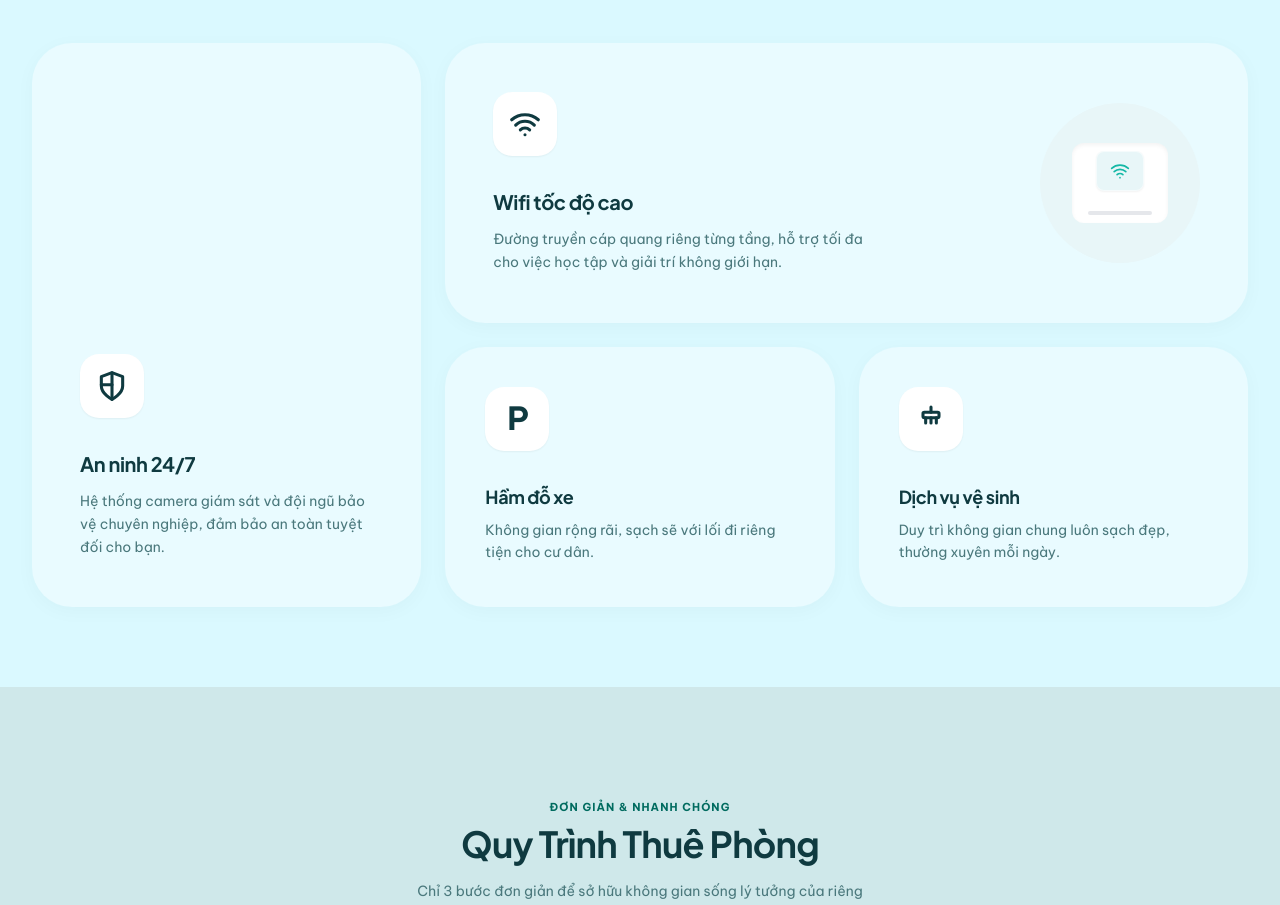
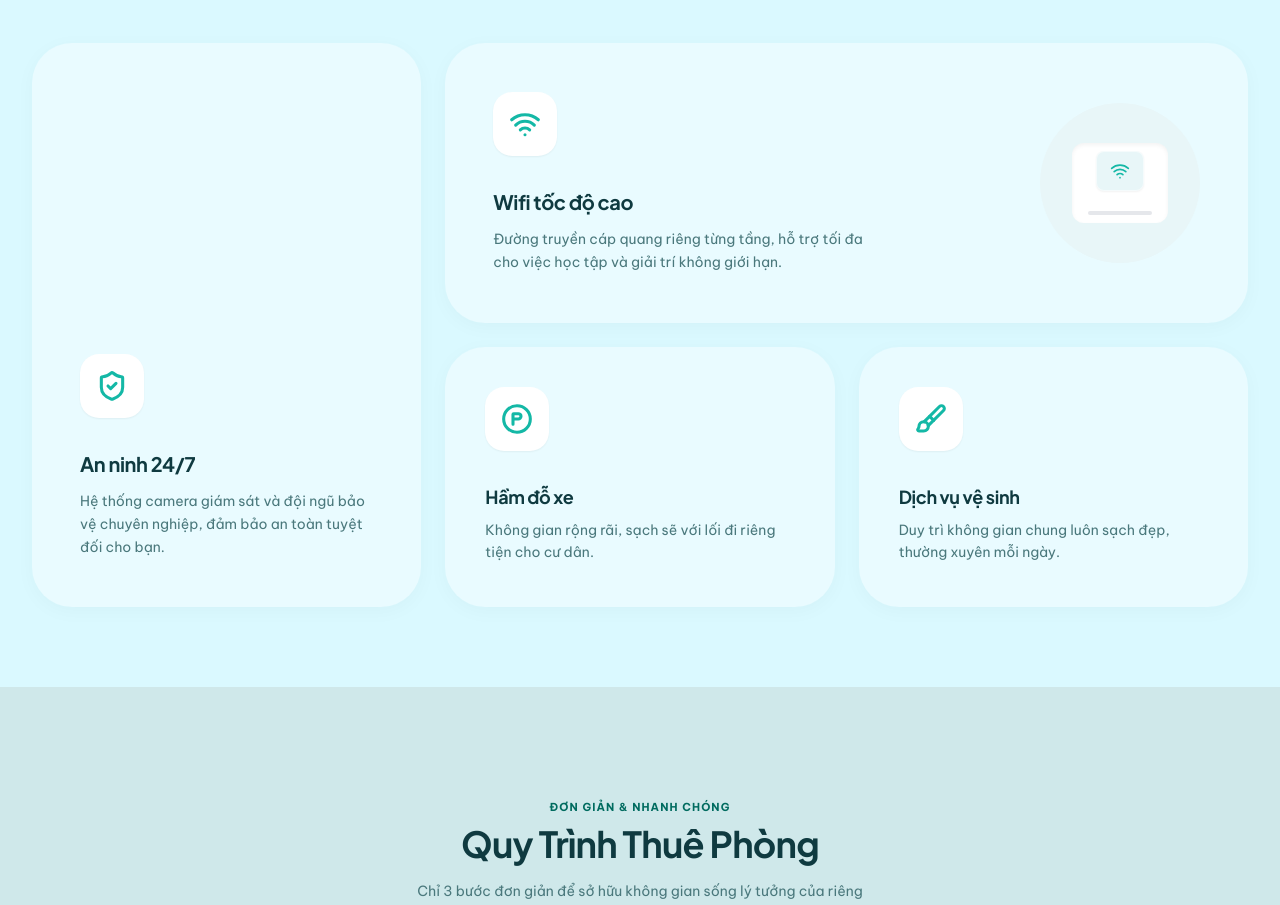
Before and after one commit to tman03898-afk/Nhom-Do-An-CNPM-2026, a React (Vite) app in the folder phong-tro-frontend/: page / in a window 1280 px wide. Shown: the part 1775-2680 px from the top of the page. Built offline with nearby package versions, Linux system fonts and the light colour scheme.

Commit message:
style: update amenities icons and colors to primary teal

```diff
--- a/phong-tro-frontend/src/pages/guest/HomePage.jsx
+++ b/phong-tro-frontend/src/pages/guest/HomePage.jsx
@@ -1,6 +1,6 @@
 import { Link } from 'react-router-dom';
 import { useState } from 'react';
-import { ArrowRight, Wifi, Phone, MapPin, MessageCircle, ChevronDown } from 'lucide-react';
+import { ArrowRight, Wifi, Phone, MapPin, MessageCircle, ChevronDown, ShieldCheck, ParkingCircle, Brush } from 'lucide-react';
 import CustomSelect from '../../components/common/CustomSelect';
 
 export default function HomePage() {
@@ -144,11 +144,7 @@ export default function HomePage() {
             {/* Left tall card */}
             <div className="bg-[#E9FBFF] p-8 md:p-12 rounded-[2.5rem] md:row-span-2 flex flex-col justify-end hover:-translate-y-2 transition-transform shadow-[0_4px_20px_rgba(0,0,0,0.03)] min-h-[380px] lg:min-h-[480px]">
               <div className="w-16 h-16 bg-white rounded-[1.2rem] flex items-center justify-center mb-8 shadow-sm">
-                <svg className="w-8 h-8 text-[#0F3A40]" fill="none" stroke="currentColor" strokeWidth="2.3" strokeLinecap="round" strokeLinejoin="round" viewBox="0 0 24 24">
-                  <path d="M12 22s8-4 8-10V5l-8-3-8 3v7c0 6 8 10 8 10z" />
-                  <path d="M12 2v20" />
-                  <path d="M4 11h8" />
-                </svg>
+                <ShieldCheck className="w-8 h-8 text-[#14B8A6]" strokeWidth={2.3} />
               </div>
               <h4 className="font-sans font-bold text-xl mb-3 text-nest-text-primary">An ninh 24/7</h4>
               <p className="text-sm text-nest-text-secondary leading-relaxed">Hệ thống camera giám sát và đội ngũ bảo vệ chuyên nghiệp, đảm bảo an toàn tuyệt đối cho bạn.</p>
@@ -158,7 +154,7 @@ export default function HomePage() {
             <div className="bg-[#E9FBFF] p-8 md:p-12 rounded-[2.5rem] md:col-span-2 hover:-translate-y-2 transition-transform shadow-[0_4px_20px_rgba(0,0,0,0.03)] flex flex-col md:flex-row items-center justify-between gap-8 h-full min-h-[280px]">
               <div className="flex-1">
                 <div className="w-16 h-16 bg-white rounded-[1.2rem] flex items-center justify-center mb-8 shadow-sm">
-                  <Wifi className="w-8 h-8 text-[#0F3A40]" strokeWidth={2.3} />
+                  <Wifi className="w-8 h-8 text-[#14B8A6]" strokeWidth={2.3} />
                 </div>
                 <h4 className="font-sans font-bold text-xl mb-3 text-nest-text-primary">Wifi tốc độ cao</h4>
                 <p className="text-sm text-nest-text-secondary leading-relaxed max-w-sm">Đường truyền cáp quang riêng từng tầng, hỗ trợ tối đa cho việc học tập và giải trí không giới hạn.</p>
@@ -176,7 +172,7 @@ export default function HomePage() {
             {/* Bottom right 1 */}
             <div className="bg-[#E9FBFF] p-8 md:p-10 rounded-[2.5rem] hover:-translate-y-2 transition-transform shadow-[0_4px_20px_rgba(0,0,0,0.03)] h-full min-h-[260px]">
               <div className="w-16 h-16 bg-white rounded-[1.2rem] flex items-center justify-center mb-8 shadow-sm">
-                <span className="text-[#0F3A40] text-[32px] font-black uppercase tracking-tighter">P</span>
+                <ParkingCircle className="w-8 h-8 text-[#14B8A6]" strokeWidth={2.3} />
               </div>
               <h4 className="font-sans font-bold text-lg mb-2 text-nest-text-primary">Hầm đỗ xe</h4>
               <p className="text-sm text-nest-text-secondary leading-relaxed">Không gian rộng rãi, sạch sẽ với lối đi riêng tiện cho cư dân.</p>
@@ -185,13 +181,7 @@ export default function HomePage() {
             {/* Bottom right 2 */}
             <div className="bg-[#E9FBFF] p-8 md:p-10 rounded-[2.5rem] hover:-translate-y-2 transition-transform shadow-[0_4px_20px_rgba(0,0,0,0.03)] h-full min-h-[260px]">
               <div className="w-16 h-16 bg-white rounded-[1.2rem] flex items-center justify-center mb-8 shadow-sm">
-                <svg className="w-8 h-8 text-[#0F3A40]" fill="none" stroke="currentColor" strokeWidth="2.3" strokeLinecap="round" strokeLinejoin="round" viewBox="0 0 24 24">
-                  <path d="M12 3v4" />
-                  <rect width="12" height="4" x="6" y="7" rx="1" />
-                  <path d="M8 11v4" />
-                  <path d="M12 11v4" />
-                  <path d="M16 11v4" />
-                </svg>
+                <Brush className="w-8 h-8 text-[#14B8A6]" strokeWidth={2.3} />
               </div>
               <h4 className="font-sans font-bold text-lg mb-2 text-nest-text-primary">Dịch vụ vệ sinh</h4>
               <p className="text-sm text-nest-text-secondary leading-relaxed">Duy trì không gian chung luôn sạch đẹp, thường xuyên mỗi ngày.</p>
```
